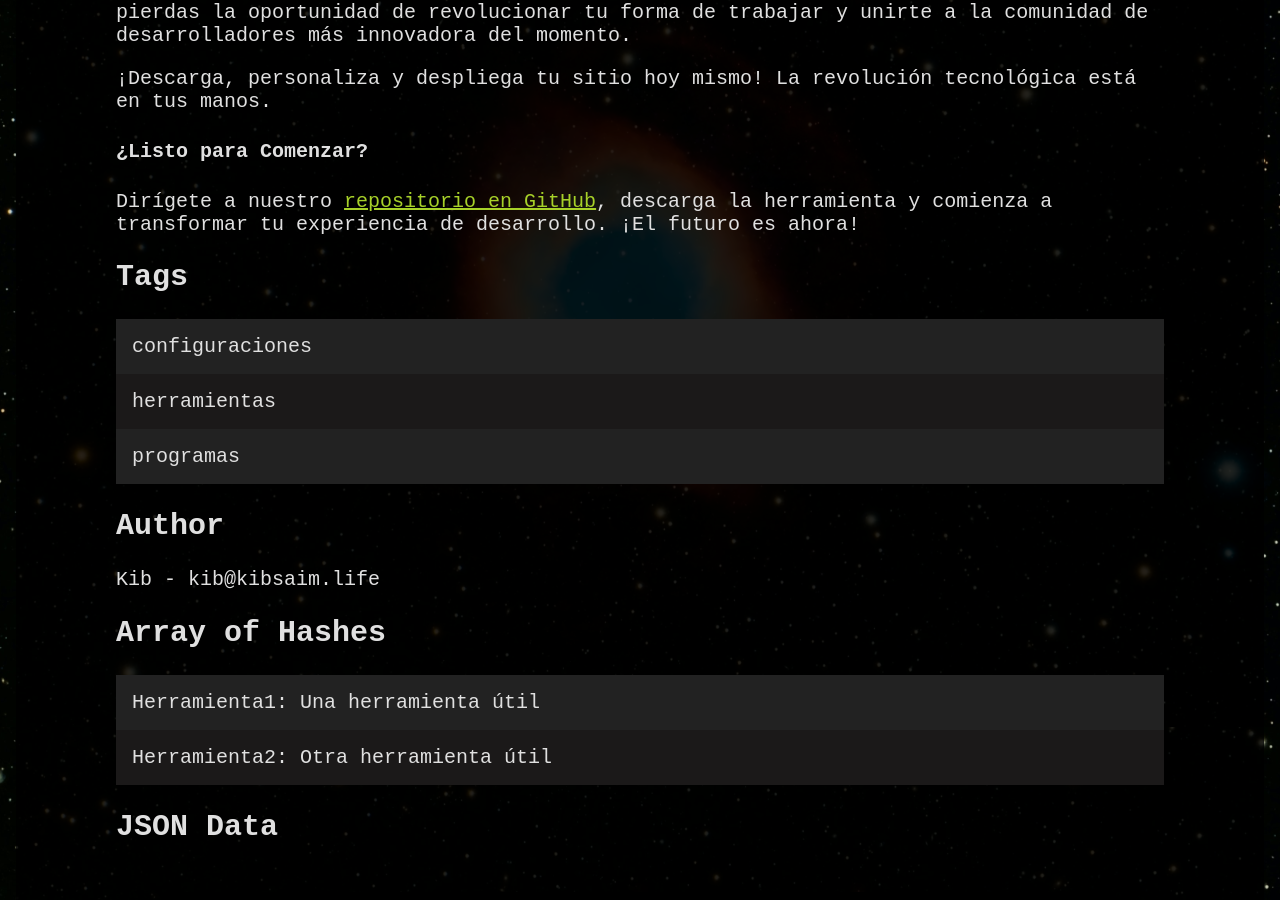
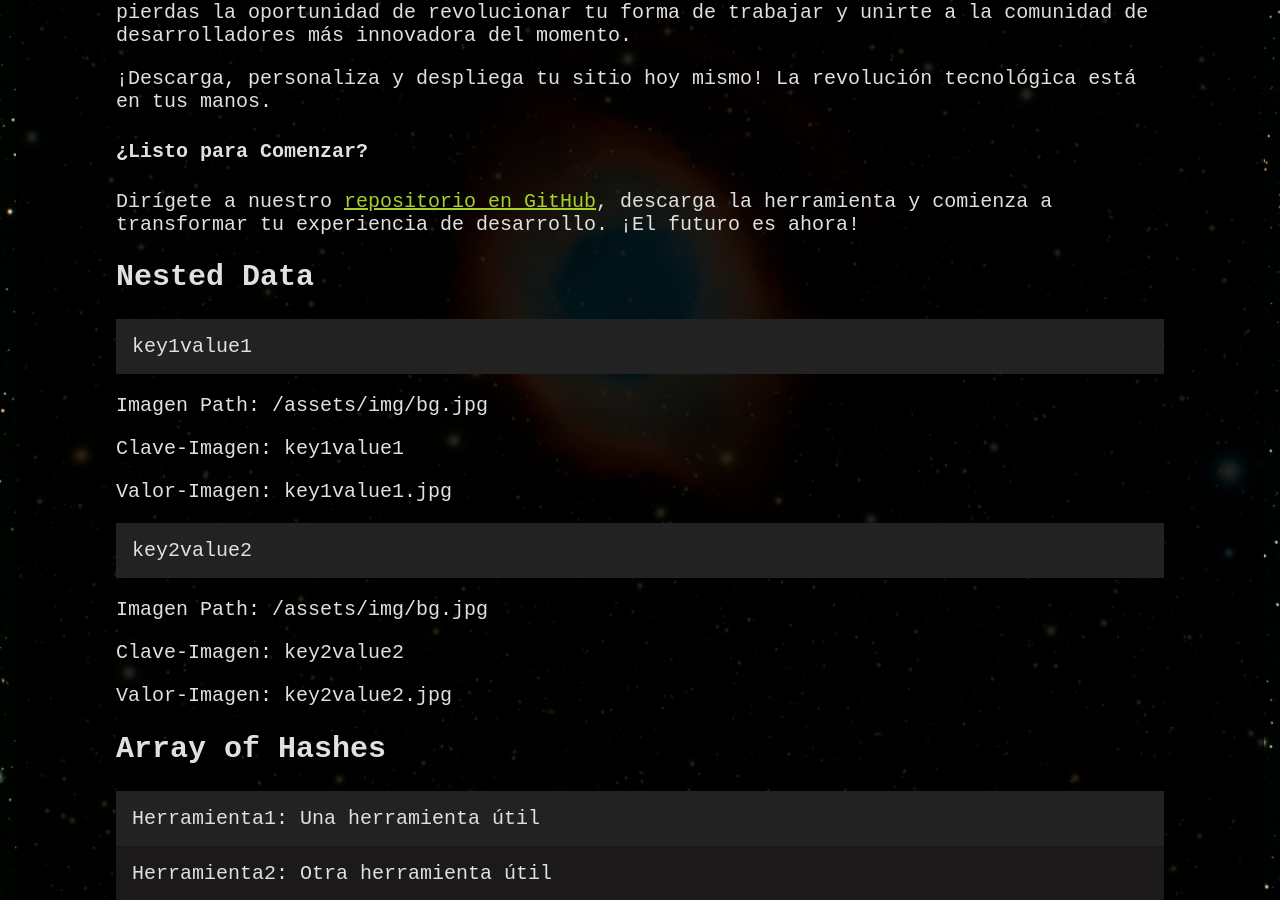
Before and after one commit to Kibzai/Programas, a Jekyll site: the page built from README.md, in a window 1280 px wide and 900 px high, scrolled down 10073 px. Built offline with Jekyll 4.4.1, drawn with Linux system fonts in a browser that asks for light colours; some of the changed text lies outside the part shown.

```diff
--- a/_config.yml
+++ b/_config.yml
@@ -27,7 +27,9 @@ gist:
   noscript: false      # Allows Gists to work without JavaScript
 
 # Configuración de Markdown
+markdown: kramdown
 kramdown:
+  input: GFM
   math_engine: mathjax
   syntax_highlighter: rouge
 
--- a/_includes/site-info.html
+++ b/_includes/site-info.html
@@ -1,20 +1,6 @@
 <div>
   <div class="two-column">
     <div class="column">
-      <h2>Tags</h2>
-      <ul>
-        {% for tag in page.tags %}
-        <li>{{ tag }}</li>
-        {% endfor %}
-      </ul>
-    </div>
-    <div class="column">
-      <h2>Author</h2>
-      <p>{{ page.author.name }} - {{ page.author.email }}</p>
-    </div>
-  </div>
-  <div class="two-column">
-<!--     <div class="column">
       <h2>Nested Data</h2>
       <ul>
         {% for key in page.nested_data %}
@@ -25,7 +11,7 @@
     <p>Valor-Imagen: {{ key }}{{ page.nested_data[key] | append: '.jpg' }}</p>
 {% endfor %}
       </ul>
-    </div> -->
+    </div>
     <div class="column">
       <h2>Array of Hashes</h2>
       <ul>
--- a/_layouts/default.html
+++ b/_layouts/default.html
@@ -74,15 +74,13 @@
 
 <body class="dark-mode{% if page.class %} {{ page.class }}{% endif %}">
   {% include nav.html %}
+  <main class="site-content">
+
   <!-- Page Extra Cover: cover.html -->
   {% if page.class == "extra-cover" %}
-  {% include cover.html %}
+    {% include cover.html %}
   {% endif %}
   <div class="content">
-<!--
-    <h1><a href="{{ '/' | relative_url }}">Kib</a> - {{ page.title }}</h1>
-    <p>{{ page.description }}</p>
-    -->
     <!-- INICIO: CONTENT -->
     {{ content }}
     <!-- FINAL: CONTENT -->
@@ -109,11 +107,32 @@
     {% include blog.html %}
     {% endif %}
   </div>
-  <footer>
+
+  <div class="two-column">
+    <div class="column">
+      <h2>Author</h2>
+      <p>{{ page.author.name }} - {{ page.author.email }}</p>
+    </div>
+    <div class="column">
+    <h1>Título de la web: {{ page.title }}</h1>
+    <h3>{{ page.description }}</h3>
+    <p>{{ page.longDescription }}</p>
+      <h2>Tags</h2>
+      <ul>
+        {% for tag in page.tags %}
+        <li>{{ tag }}</li>
+        {% endfor %}
+      </ul>
+    </div>
+  </div>
+  </main>
+  <footer class="site-footer">
+    <div class="container">
     <button onclick="login()" class="btn" id="admin-log">Iniciar Sesión</button><br>
     <button id="install-btn" class="btn" style="display: none;">Instalar Aplicación</button><br>
     <button onclick="openFullscreen()" class="btn">Pantalla Completa</button><br>
-    <p>&copy; {{ site.time | date: "%Y" }} {{ site.title }}</p>
+      <p>&copy; {{ site.time | date: "%Y" }} {{ site.title }}</p>
+    </div>
   </footer>
 
   <script>
```
Also changed, not shown: other parts of _layouts/default.html (+3 -3 lines), README.md.
